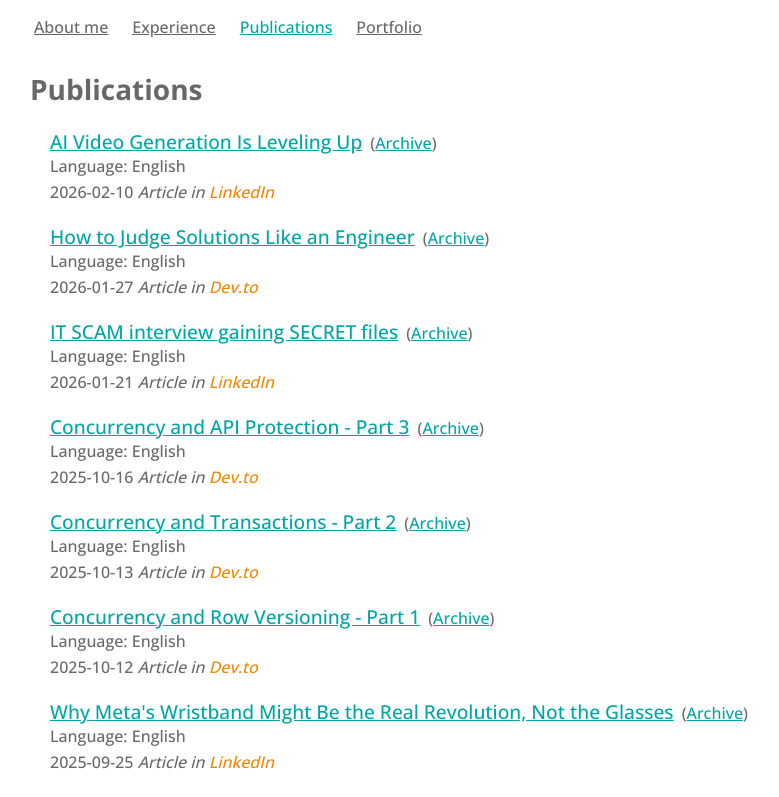
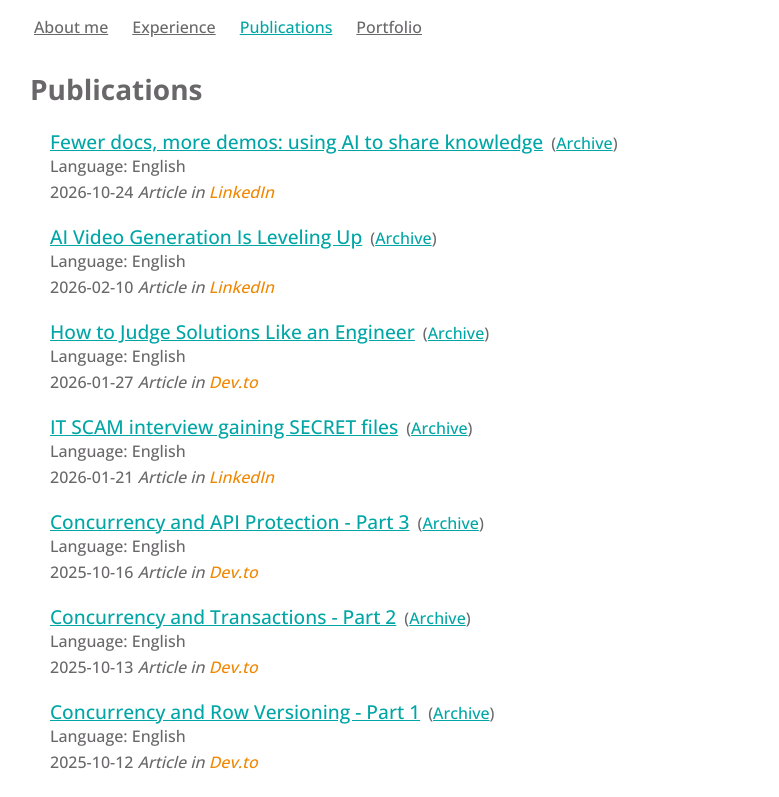
Before and after one commit to ArturAmpilogov/me, a Next.js app: page /publications in a window 1280 px wide. Shown: the top 797 px of the page, without its empty margins (10-789 px from the left). Built offline with nearby package versions, Linux system fonts and the light colour scheme.

Commit message:
pub(2026-10-24): added Fewer docs, more demos: using AI to share knowledge
Co-Authored-By: Claude Opus 5.5 (1M context) <noreply@anthropic.com>

```diff
--- a/data/publications.ts
+++ b/data/publications.ts
@@ -308,4 +308,14 @@ export const publications: IPublication[] = [
     archive:
       "https://web.archive.org/web/20260210161445/https://www.linkedin.com/pulse/ai-video-generation-leveling-up-artur-ampilogov-ecopf/",
   },
+  {
+    type: "article",
+    date: "2026-10-24",
+    name: "Fewer docs, more demos: using AI to share knowledge",
+    link: "https://www.linkedin.com/pulse/fewer-docs-more-demos-using-ai-share-knowledge-artur-ampilogov-j3vqf/",
+    publisher: "LinkedIn",
+    language: "English",
+    archive:
+      "https://web.archive.org/web/20261024193131/https://www.linkedin.com/pulse/fewer-docs-more-demos-using-ai-share-knowledge-artur-ampilogov-j3vqf/",
+  },
 ];
```
